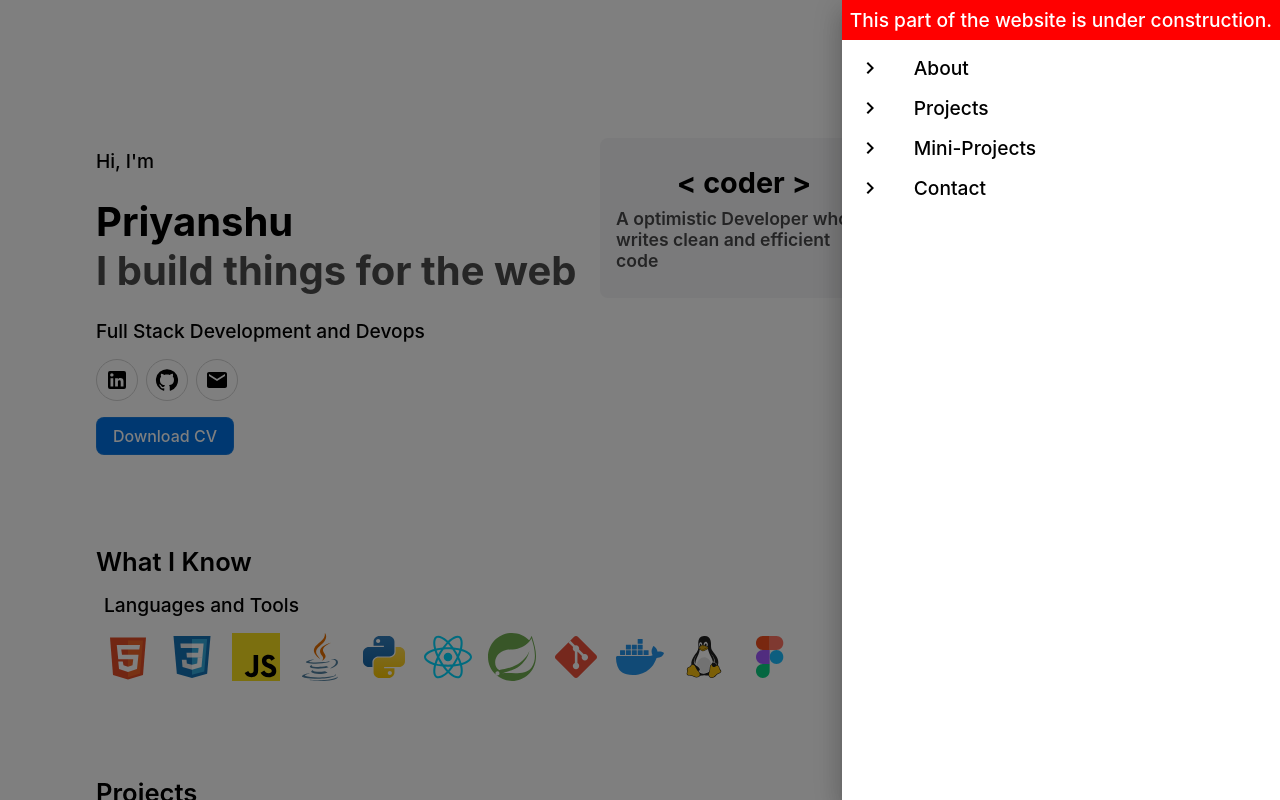
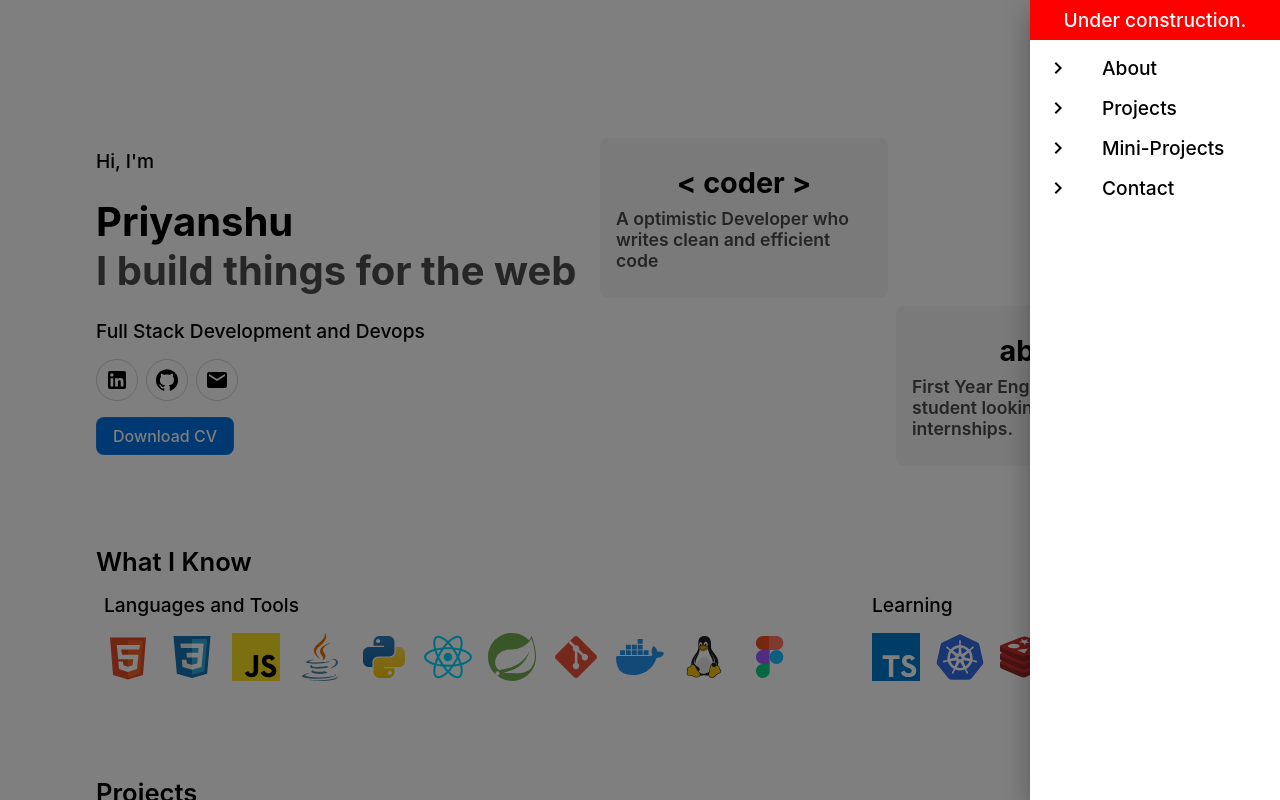
Before and after one commit to priyanshu16095/portfolio, a React (Vite) app: page / in a window 1280 px wide. Both pictures are taken after a click on the element 1147 px from the left and 37 px from the top of the page. Built offline with nearby package versions, Linux system fonts and the light colour scheme.

Commit message:
new commit

```diff
--- a/src/components/Sidebar.jsx
+++ b/src/components/Sidebar.jsx
@@ -66,7 +66,7 @@ export default function SwipeableTemporaryDrawer() {
             onOpen={toggleDrawer(anchor, true)}
           >
             <div className="drawer">
-              <p className='sidebar__info md-font flex-c'>This part of the website is under construction.</p>
+              <p className='sidebar__info md-font flex-c'>Under construction.</p>
               {list(anchor)}
               </div>
           </SwipeableDrawer>
--- a/src/components/style.css
+++ b/src/components/style.css
@@ -267,4 +267,5 @@
     background-color: red;
     color: white !important;
     padding: 0.5rem;
+    width: 250px;
 }
```
